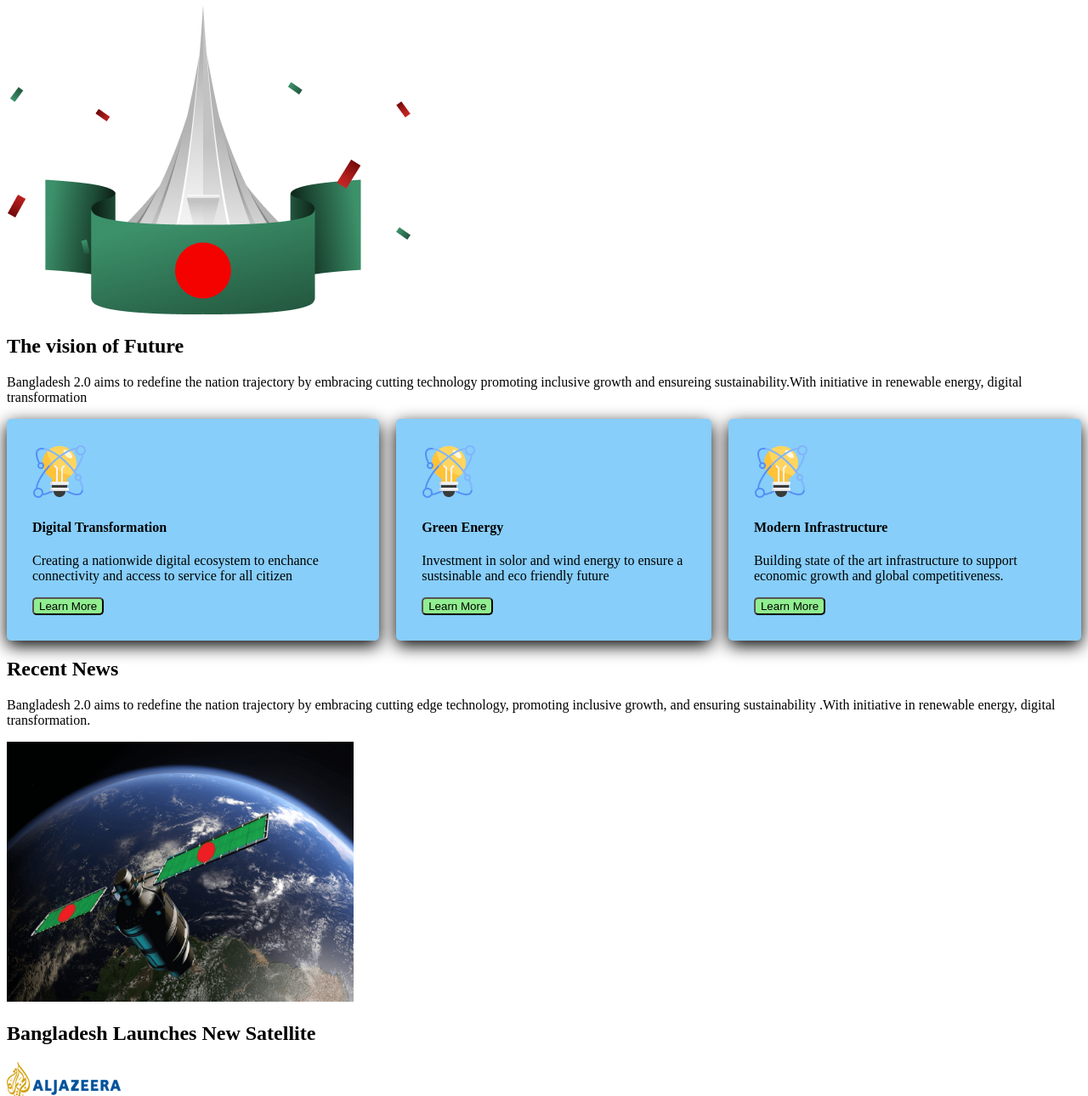
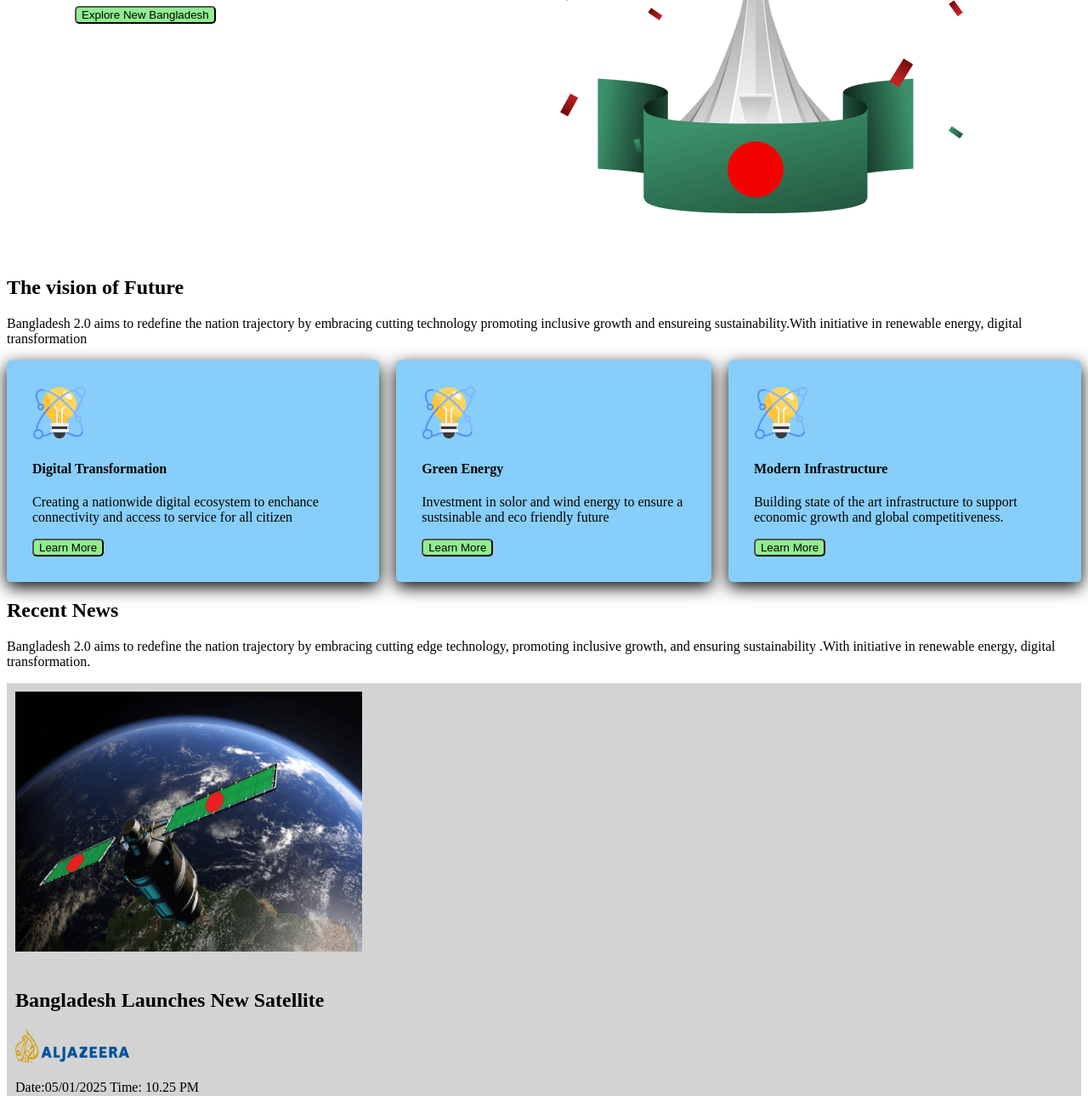
Before and after one commit to tanu42012/assignment-1-sanjib, a plain HTML site: page index.html in a window 1280 px wide. Shown: the part 207-1497 px from the top of the page at 85% size. Drawn offline with Linux system fonts and the light colour scheme.

Commit message:
added recent news update

```diff
--- a/index.html
+++ b/index.html
@@ -8,14 +8,16 @@
 </head>
 <body>
     <header class="secondary bg">
-        <div>
+        <div class="main">
+        <div class="properties">
             <h5 class="bangladesh">Bangladesh 2.0</h5>
             <h1 class="new bangladesh">idea,innovation,vision and <br>challenges in New Bangladesh</h1>
             <button class="btn">Explore New Bangladesh</button>
         </div>
-        <div>
+        <div class="properties">
             <img src="hero.png" alt="">
         </div>
+    </div>
 
 
     </header>
@@ -50,17 +52,17 @@
 <section>
     <h2>Recent News</h2>
     <p>Bangladesh 2.0 aims to redefine the nation trajectory by embracing cutting edge technology, promoting inclusive growth, and ensuring sustainability .With initiative in renewable energy, digital transformation.</p>
-    <div>
-        <div>
+    <div >
+        <div class="recent">
             <img src="satelite.png" alt="">
 
         </div>
-        <div>
+        <div class="recent">
             <h2>Bangladesh Launches New Satellite</h2>
             <img src="al-jazeera.png" alt="">
             <p>Date:05/01/2025 Time: 10.25 PM</p>
             <p>not until the creation and maintenance of decent conditions of life for all people and recognized and accepted as a common obligation of all people and all countries-not until then shall we, with a certain degree of justification , be able to speak of humankind as civilized </p>
-            <button> Read More</button>
+            <button class="btn"> Read More</button>
 
         </div>
     </div>
--- a/styles/style.css
+++ b/styles/style.css
@@ -7,13 +7,20 @@
     color: black;
 
 }
+.main{
+    display: flex;
+}
+.properties{
+    margin: 30px;
+    padding: 20px 50px;
+}
 /* button style */
 .btn{
     background-color: lightgreen;
     border-radius: 5px;
 }
 .secondary bg{
-    background-color: blue;
+    background-color: lightskyblue;
 
 }
 /* item styles */
@@ -27,3 +34,12 @@
     background-color: lightskyblue;
     border-radius: 5px;
 }
+/* recent news style */
+.recent news{
+    display: flex;
+}
+.recent{
+    padding: 10px;
+    background-color:lightgray;
+
+}
```
